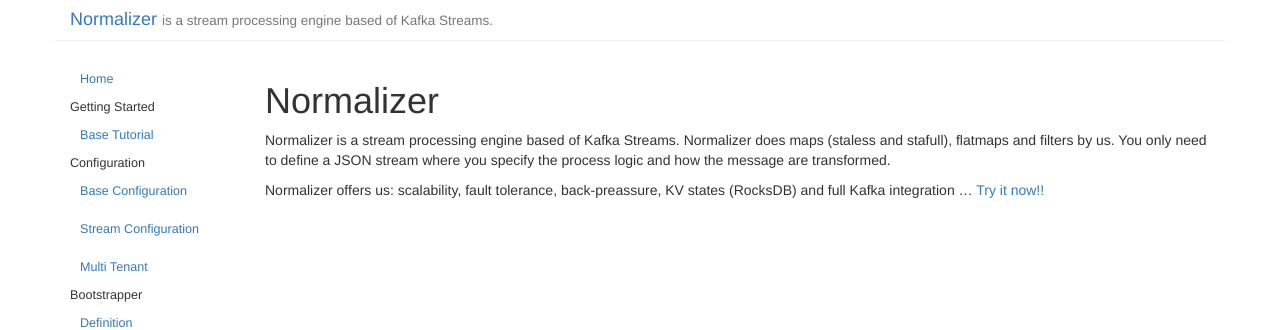
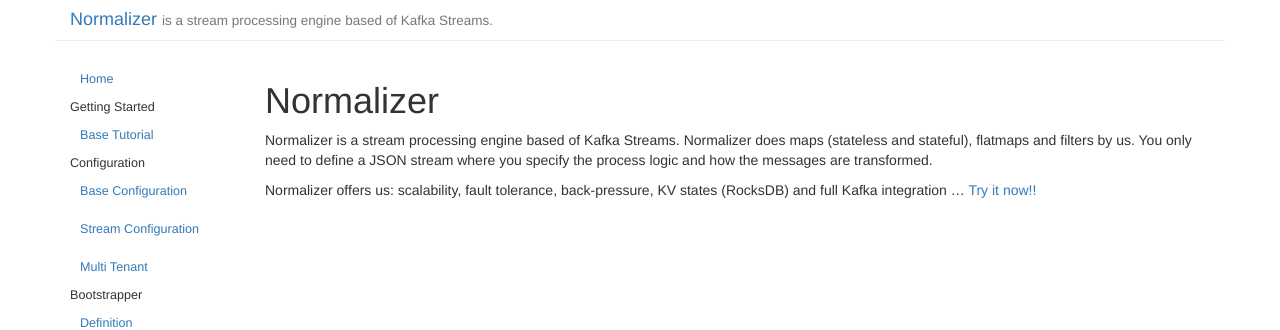
Before and after one commit to andresgomezfrr/normalizer, a Jekyll site: the page built from docs/index.md, in a window 1280 px wide. Shown: the top 330 px of the page. Built offline with Jekyll 4.4.1, drawn with Linux system fonts in a browser that asks for light colours.

Commit message:
Fix doc typos
* index typos

* some other typos

```diff
--- a/docs/index.md
+++ b/docs/index.md
@@ -5,6 +5,6 @@ title: "Normalizer"
 
 # Normalizer
 
-Normalizer is a stream processing engine based of Kafka Streams. Normalizer does maps (staless and stafull), flatmaps and filters by us. You only need to define a JSON stream where you specify the process logic and how the message are transformed.
+Normalizer is a stream processing engine based of Kafka Streams. Normalizer does maps (stateless and stateful), flatmaps and filters by us. You only need to define a JSON stream where you specify the process logic and how the messages are transformed.
 
-Normalizer offers us: scalability, fault tolerance, back-preassure, KV states (RocksDB) and full Kafka integration ... [Try it now!!](http://wizzie.io/normalizer/getting/getting-started.html)
+Normalizer offers us: scalability, fault tolerance, back-pressure, KV states (RocksDB) and full Kafka integration ... [Try it now!!](http://wizzie.io/normalizer/getting/getting-started.html)
```
Also changed, not shown: docs/_posts/2017-02-14-getting-started.md (+1 -1 lines), docs/_posts/2017-02-14-mapper-functions.md (+1 -1 lines), docs/_posts/2017-02-14-stream-configuration.md (+2 -2 lines).
